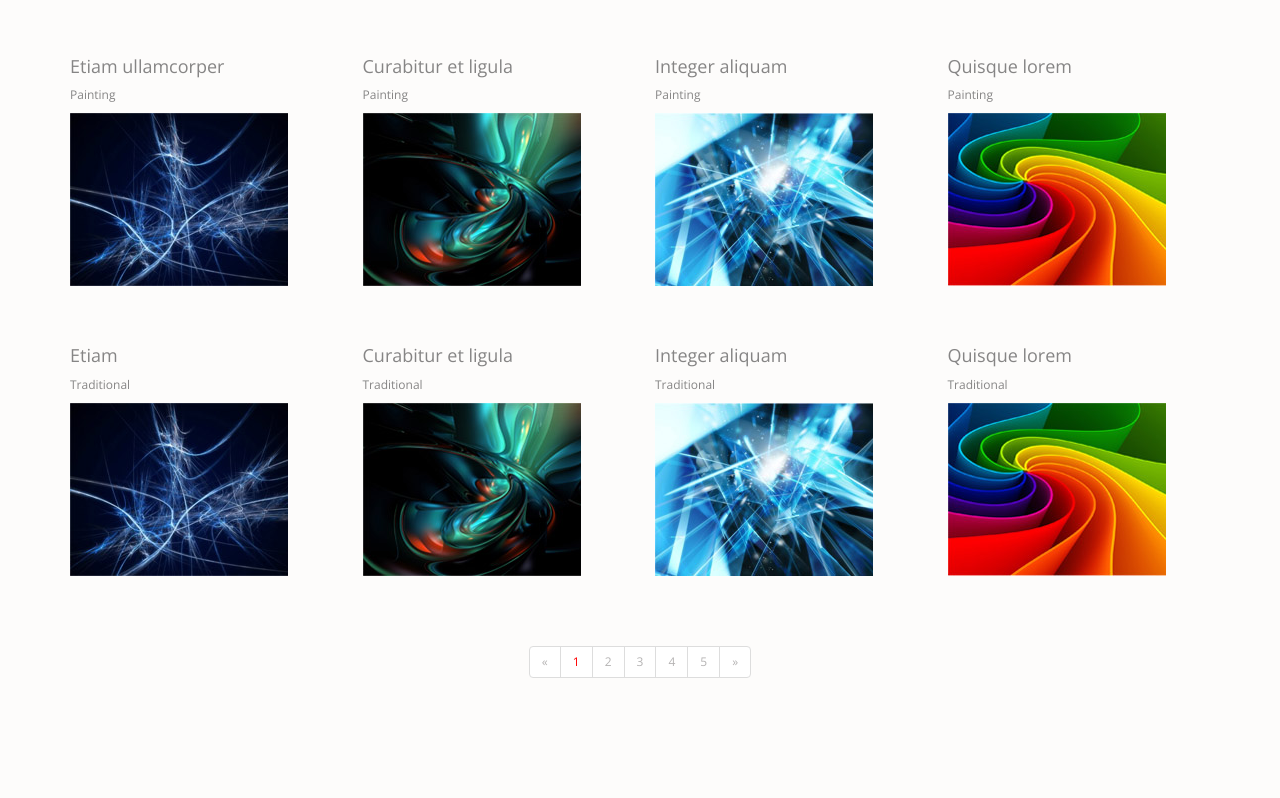
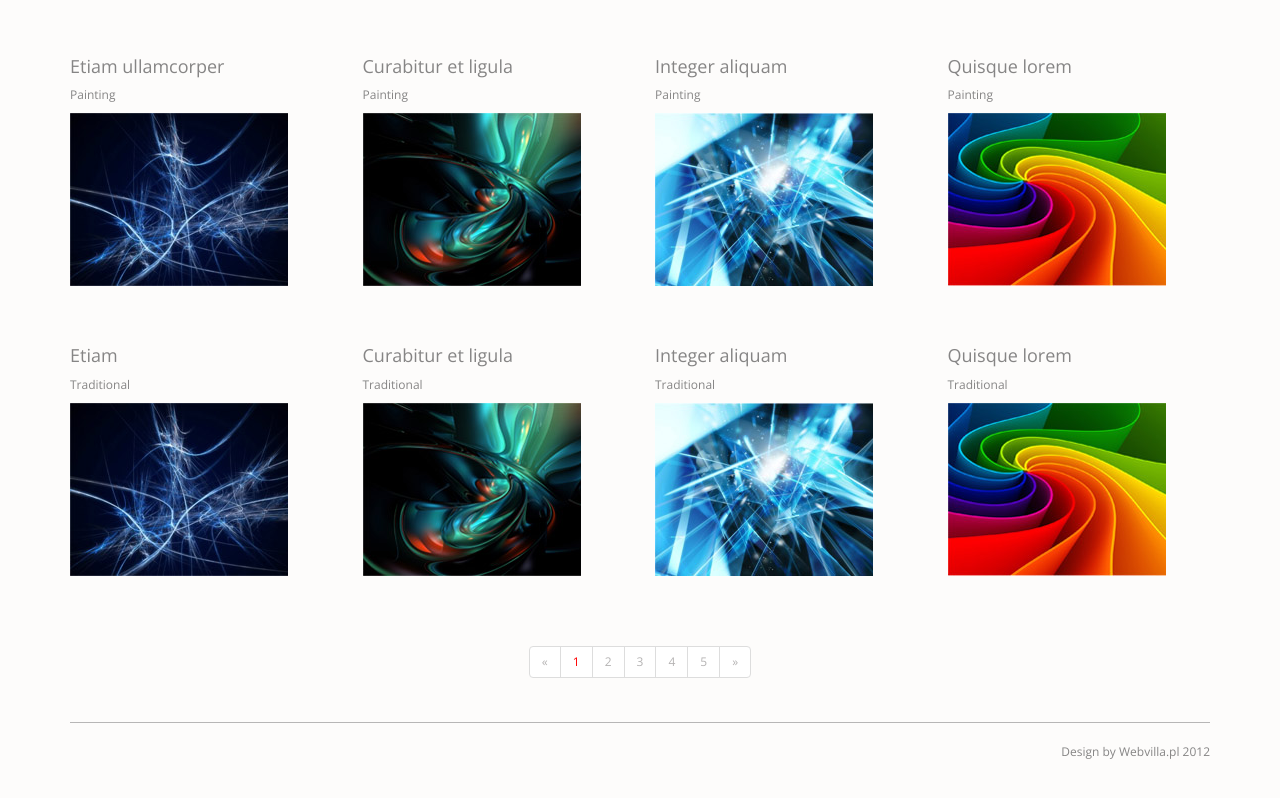
Before and after one commit to gmarchenko/brig, a plain HTML site: page index.html in a window 1280 px wide. Shown: the part 662-1460 px from the top of the page. Before the commit the page ends 1364 px from the top, so only its background shows below. Drawn offline with nearby package versions, Linux system fonts and the light colour scheme.

Commit message:
added footer

```diff
--- a/css/style.css
+++ b/css/style.css
@@ -99,6 +99,13 @@ header {
     display: none;
 }
 
+footer {
+    margin-bottom: 100px;
+}
+
+footer hr {
+    border-color: #b7b6b6;
+}
 
 /* Large Devices, Wide Screens */
 
--- a/index.html
+++ b/index.html
@@ -185,6 +185,15 @@
             </nav>
         </div>
     </div>
+    <footer>
+        <div class="container">
+            <hr>
+            <p class="pull-right">
+                Design by Webvilla.pl 2012
+            </p>
+        </div>
+    </footer>
+
 
     <script src="https://ajax.googleapis.com/ajax/libs/jquery/1.12.4/jquery.min.js"></script>
     <script src="js/bootstrap.min.js"></script>
```
